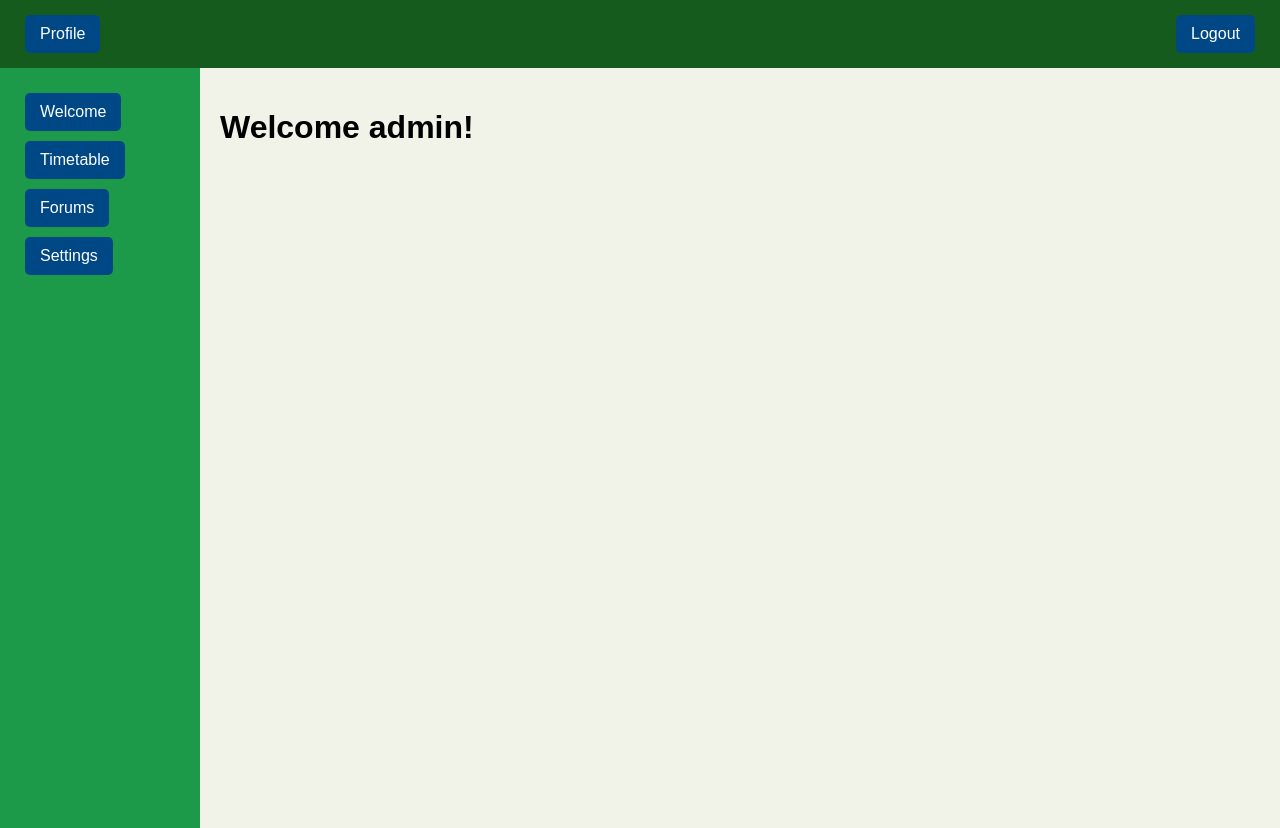
After one commit to Ednormous/CITS3403-Group-Project, a Flask app: page /student/admin in a window 1280 px wide. The commit adds this page. Run offline with Flask 3, Linux system fonts and the light colour scheme; a user stored in the database is signed in.

Commit message:
Updated user dashboard
Created the template for private users

Created relevant pages for the dashboard. Including: Profile, Settings, Timetable.e

Edited routes to specify user details in the url. Only users with the correct credentials are able to access the pages

```diff
--- a/src/routes.py
+++ b/src/routes.py
@@ -9,9 +9,6 @@ from flask_socketio import emit
 from src import app, db, socketio, mail, s
 from src.models import User, Message
 from datetime import datetime
-
-
-
 
 # Homepage
 @app.route('/')
@@ -59,12 +56,13 @@ def login():
             # Role == tutor
             elif user.role == 'tutor':
                 flash('Login successful.', category='success')
-                return redirect(url_for('tutor'))
+                return redirect(url_for('tutor', username=user.username))
 
             # Role == student
             elif user.role == 'student':
                 flash('Login successful.', category='success')
-                return redirect(url_for('student'))
+                # print("user name is: ", user.username)
+                return redirect(url_for('student', username=user.username))
 
             # Unassigned Role
             else:
@@ -119,28 +117,33 @@ def register():
 
             # Indicates regisration was successful
             flash('Registration successful.', category='success')
+            return redirect(url_for('login'))
+            # !!!!!!!!!!!!!!!!!!!!!!!!!!!! #
+            # The following does not work
 
-            # Redirects user to login page
-            # TODO: Prompt user to verify their email address with a verification code
-            token = s.dumps(retrieved_email, salt='email-confirm-salt')
-            confirm_url = url_for('confirm_email', token=token, _external=True)
+            # # Redirects user to login page
+            # # TODO: Prompt user to verify their email address with a verification code
+            # token = s.dumps(retrieved_email, salt='email-confirm-salt')
+            # confirm_url = url_for('confirm_email', token=token, _external=True)
 
-            # Send email to user
-            msg = Message('Confirm your Email', recipients=[retrieved_email])
-            msg.body = f'Click the link to confirm your email: {confirm_url}'
-            try:
-                mail.send(msg)
-                flash('Please verify your account.', category='success')
-            except Exception as e:
-                print(e)
-                flash('Failed to send email. Please try again later.',
-                      category='error')
-                return redirect(url_for('register'))
-            return redirect(url_for(confirm_email))
+            # # Send email to user
+            # msg = Message('Confirm your Email', recipients=[retrieved_email])
+            # msg.body = f'Click the link to confirm your email: {confirm_url}'
+            # try:
+            #     mail.send(msg)
+            #     flash('Please verify your account.', category='success')
+            # except Exception as e:
+            #     print(e)
+            #     flash('Failed to send email. Please try again later.',
+            #           category='error')
+            #     return redirect(url_for('register'))
+            # return redirect(url_for(confirm_email))
+
     flash('Please fill out the form.', category='error')
     return render_template('register.html')
 
 
+# The following would probably not be implemented
 @app.route('/confirm_email/<token>')
 def confirm_email(token):
     try:
@@ -174,11 +177,13 @@ def logout():
     return redirect(url_for('home'))
 
 
-@app.route('/tutor')
+@app.route('/tutor/<username>')
 @login_required
-def tutor():
-    # Need to implement conditions to check if user is a tutor
-    return render_template('tutor.html')
+def tutor(username):
+    if username != current_user.username and not current_user.is_admin:
+        abort(403)
+    return render_template('tutor.html', user=current_user)
+
 
 
 @app.route('/admin')
@@ -191,15 +196,15 @@ def admin():
         users = User.query.all()
         return render_template('admin.html', users=users)
     else:
-        return "You do not have permission to view this page"
+        flash("You do not have permission to view this page")
+        return render_template('login')
 
-
-@app.route('/student')
+@app.route('/student/<username>')
 @login_required
-def student():
-    # Need to implement conditions to check if user is a student
-    return render_template('student.html')
-
+def student(username):
+    if username != current_user.username and not current_user.is_admin:
+        abort(403)  # Forbidden access if not the user or not an admin
+    return render_template('student.html', user=current_user)
 
 @app.route('/create_user', methods=['POST'])
 def create_user():
@@ -228,6 +233,21 @@ def message_board():
     messages = Message.query.all()
     return render_template('message_board.html', messages=messages)
 
+@app.route('/profile')
+@login_required
+def profile():
+    return render_template('profile.html', user=current_user)
+
+@app.route('/timetable')
+@login_required
+def timetable():
+    return render_template('timetable.html')
+
+@app.route('/settings')
+@login_required
+def settings():
+    return render_template('settings.html')
+
 # websocket for the message board
 @socketio.on('post_message')
 def handle_message(data):
--- /dev/null
+++ b/src/static/user.css
@@ -0,0 +1,70 @@
+body, html {
+    margin: 0;
+    padding: 0;
+    height: 100%;
+    font-family: Arial, sans-serif;
+}
+
+.header, .container, .top-nav, .sidebar, main {
+    box-sizing: border-box;
+}
+
+.top-nav {
+    display: flex;
+    justify-content: space-between;
+    padding: 10px 20px;
+    background-color: rgb(20, 91, 29);
+    color: white;
+}
+
+.profile-btn, .logout-btn {
+    cursor: pointer;
+    padding: 10px;
+    background: none;
+    border: none;
+    color: white;
+    font-size: 16px;
+}
+
+.container {
+    display: flex;
+    height: calc(100% - 40px); /* Adjust based on header height */
+}
+
+.sidebar {
+    flex-basis: 200px;
+    background-color: rgb(29, 154, 73);
+    color: white;
+    padding: 20px;
+}
+
+.button, .nav-btn {
+    display: inline-block;
+    padding: 10px 15px;
+    margin: 5px;
+    background-color: #004885;
+    color: white;
+    text-align: center;
+    text-decoration: none;
+    border: none;
+    border-radius: 5px;
+    cursor: pointer;
+}
+
+.button:hover, .nav-btn:hover {
+    background-color: #003366;
+}
+
+
+#main-content {
+    flex-grow: 1;
+    padding: 20px;
+    background-color: rgba(226, 231, 211, 0.494);
+}
+
+/* Clearfix for floated elements */
+.clearfix::after {
+    content: "";
+    clear: both;
+    display: table;
+}
--- /dev/null
+++ b/src/static/user.js
@@ -0,0 +1,14 @@
+
+
+// Function to load content into the main content area inside the user dashboard page
+function loadContent(element) {
+    var url = element.getAttribute('data-url'); // Get URL stored in data-url attribute
+    const xhr = new XMLHttpRequest();
+    xhr.open('GET', url, true);
+    xhr.onreadystatechange = function () {
+        if (xhr.readyState == 4 && xhr.status == 200) {
+            document.getElementById('main-content').innerHTML = xhr.responseText; // Update the main content area with the response
+        }
+    };
+    xhr.send();
+}
--- /dev/null
+++ b/src/templates/base_user.html
@@ -0,0 +1,31 @@
+<!DOCTYPE html>
+<html lang="en">
+<head>
+    <meta charset="UTF-8">
+    <meta name="viewport" content="width=device-width, initial-scale=1.0">
+    <title>{% block title %}Student Dashboard{% endblock %}</title>
+    <link rel="stylesheet" href="{{ url_for('static', filename='user.css') }}">
+</head>
+<body>
+    <header>
+        <div class="top-nav">
+            <a href="javascript:void(0);" class="button" data-url="{{ url_for('profile') }}" onclick="loadContent(this)">Profile</a>
+            <a href="{{ url_for('logout') }}" class="button">Logout</a>
+        </div>
+    </header>
+    <div class="container">
+        <aside class="sidebar">
+            <a href="{{ url_for('student', username=current_user.username) }}" class="nav-btn">Welcome</a>
+            <a href="javascript:void(0);" class="nav-btn" data-url="{{ url_for('timetable') }}" onclick="loadContent(this)">Timetable</a>
+            <a href="{{ url_for('message_board') }}" class="nav-btn">Forums</a>
+            <a href="javascript:void(0);" class="nav-btn" data-url="{{ url_for('settings') }}" onclick="loadContent(this)">Settings</a>
+        </aside>
+        <main id="main-content">
+            {% block content %}
+            <!-- Dynamic content loaded here based on the button pressed -->
+            {% endblock %}
+        </main>
+    </div>
+    <script src="{{ url_for('static', filename='user.js') }}"></script>
+</body>
+</html>
--- /dev/null
+++ b/src/templates/profile.html
@@ -0,0 +1,6 @@
+<!DOCTYPE html>
+<html lang="en">
+    <h1>
+        This is the profile page
+    </h1>
+</html>
--- a/src/templates/student.html
+++ b/src/templates/student.html
@@ -1 +1,9 @@
-This is the student page
+{% extends "base_user.html" %}
+
+{% block content %}
+<h1>
+    Welcome {{ current_user.username }}!
+</h1>
+
+
+{% endblock %}
```
Also changed, not shown: src/templates/settings.html (added, +12 -0 lines), src/templates/timetable.html (added, +7 -0 lines).
